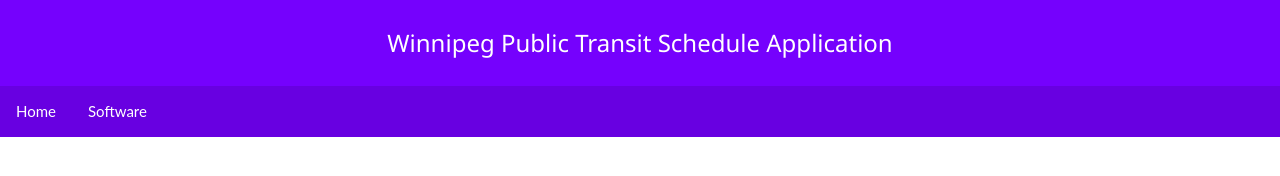
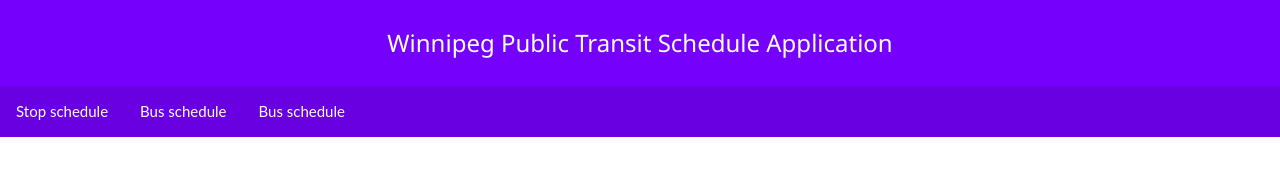
Before and after one commit to JayedRafiProjects/wpg-public-transit, a plain HTML site: page index.html in a window 1280 px wide. Drawn offline with Linux system fonts and the light colour scheme.

Commit message:
Update index.html

```diff
--- a/index.html
+++ b/index.html
@@ -14,8 +14,9 @@
 	<h3>Winnipeg Public Transit Schedule Application</h3>
 	</div>
 	<ul class="menu">
-	<li class="menu-item"><a href="">Home</a></li>
-	<li class="menu-item"><a href="">Software</a></li>
+	<li class="menu-item"><a href="">Stop schedule</a></li>
+	<li class="menu-item"><a href="">Bus schedule</a></li>
+	<li class="menu-item"><a href="">Bus schedule</a></li>
 	</ul>
 
 
```
